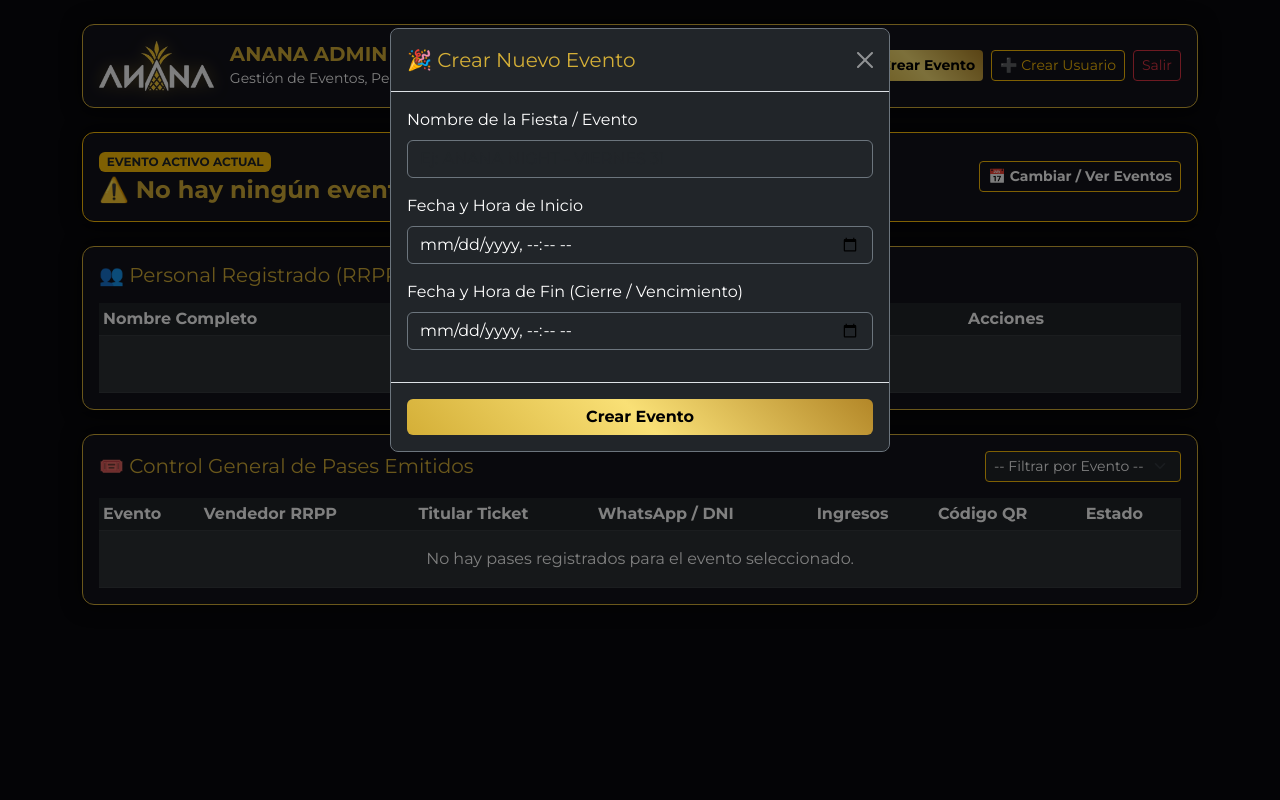
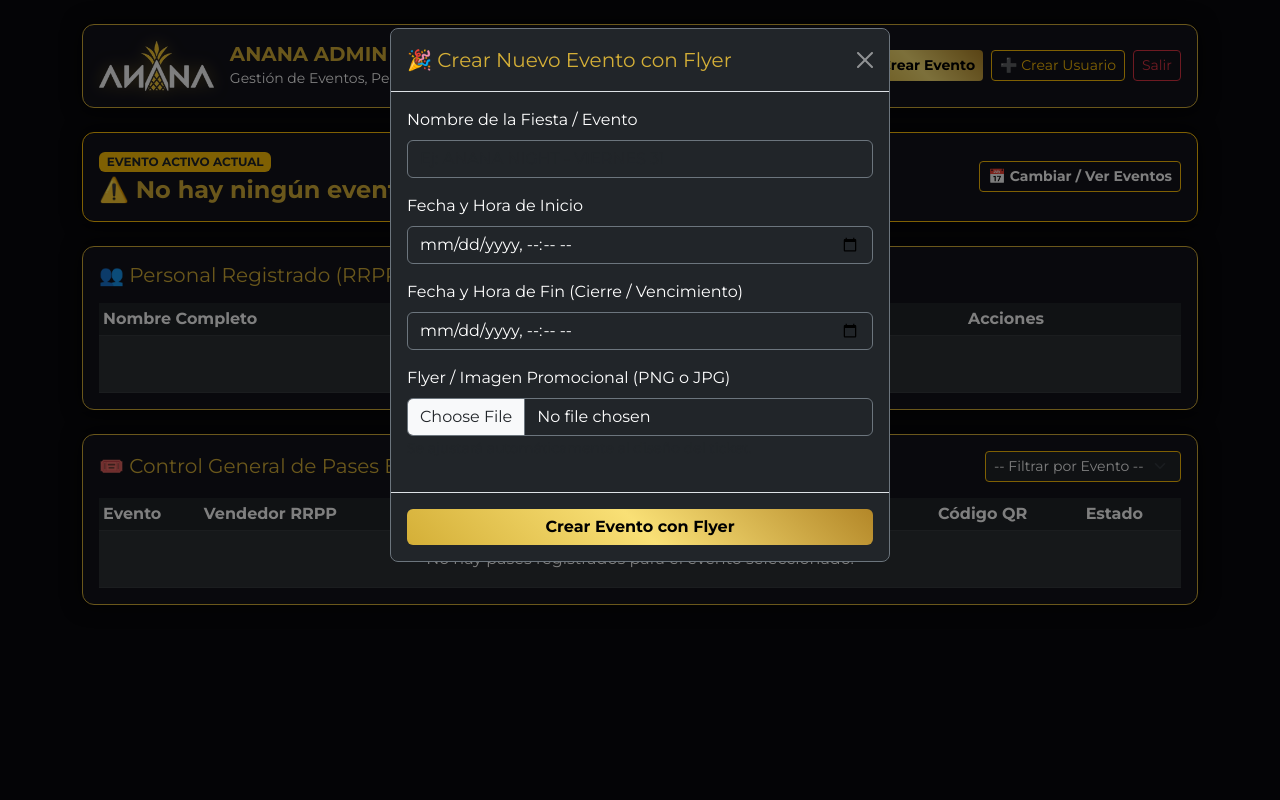
Before and after one commit to killerchipy723/casino_ticketjets, a Flask app: page /admin/dashboard in a window 1280 px wide, after a click on "🎉 Crear Evento". Run offline with Flask 3, Linux system fonts and the light colour scheme; the visitor is signed in with stand-in values (Sample User, id 1); data that the repository does not hold is empty; parts of the project's set-up code (start-up, migrations or seed data) failed here and were passed over.

Commit message:
ok tickets con logo

```diff
--- a/models.py
+++ b/models.py
@@ -15,8 +15,9 @@ class Evento(db.Model):
     nombre = db.Column(db.String(150), nullable=False)
     fecha_inicio = db.Column(db.DateTime, nullable=False)
     fecha_fin = db.Column(db.DateTime, nullable=False)
-    estado = db.Column(db.String(20), nullable=False, default='activo') # 'activo', 'finalizado', 'pausado'
+    estado = db.Column(db.String(20), default='activo')
     es_evento_actual = db.Column(db.Boolean, default=False)
+    imagen_flyer = db.Column(db.String(255), nullable=True) # <--- Nueva columna para la imagen
 
     # Relaciones de Ticketing VIP
     tickets = db.relationship('TicketQR', backref='evento', lazy=True, cascade="all, delete-orphan")
--- a/routes.py
+++ b/routes.py
@@ -15,6 +15,8 @@ from reportlab.lib import colors
 from reportlab.lib.utils import ImageReader
 from reportlab.platypus import SimpleDocTemplate, Paragraph, Spacer, Image, Table, TableStyle
 from reportlab.lib.styles import getSampleStyleSheet, ParagraphStyle
+from werkzeug.utils import secure_filename
+import os
 
 # --- DECORADOR DE ROLES ---
 def login_required(roles=None):
@@ -270,6 +272,23 @@ def registrar_rutas(app):
         except:
             pass
 
+        # --- FLYER DINÁMICO DEL EVENTO ---
+        if ticket.evento and ticket.evento.imagen_flyer:
+            flyer_path = os.path.join('static', 'uploads', ticket.evento.imagen_flyer)
+            if os.path.exists(flyer_path):
+                try:
+                    img_read = ImageReader(flyer_path)
+                    orig_w, orig_h = img_read.getSize()
+
+                    max_w = 180
+                    aspect_ratio = orig_h / orig_w
+                    new_h = max_w * aspect_ratio
+
+                    story.append(Image(flyer_path, width=max_w, height=new_h))
+                    story.append(Spacer(1, 10))
+                except Exception as e:
+                    print(f"Error al cargar flyer en PDF: {e}")
+
         evento_nombre = ticket.evento.nombre if ticket.evento else "ANANA CLUB"
         story.append(Paragraph(f"{evento_nombre} — VIP PASS", estilo_titulo))
         story.append(Paragraph("PRESENTAR ESTE QR EN PUERTA", estilo_sub))
@@ -307,7 +326,6 @@ def registrar_rutas(app):
 
         doc.build(story)
 
-        import os
         if os.path.exists(qr_path):
             os.remove(qr_path)
 
@@ -431,8 +449,19 @@ def registrar_rutas(app):
         f_inicio_str = request.form.get('fecha_inicio')
         f_fin_str = request.form.get('fecha_fin')
 
+        imagen_filename = None
+        if 'imagen_flyer' in request.files:
+            file = request.files['imagen_flyer']
+            if file and file.filename != '':
+                filename = secure_filename(file.filename)
+                upload_folder = 'static/uploads'
+                os.makedirs(upload_folder, exist_ok=True)
+
+                imagen_filename = f"flyer_{uuid.uuid4().hex[:6]}_{filename}"
+                file.save(os.path.join(upload_folder, imagen_filename))
+
         if not nombre or not f_inicio_str or not f_fin_str:
-            flash('Todos los campos del evento son obligatorios.', 'danger')
+            flash('Todos los campos obligatorios del evento son requeridos.', 'danger')
             return redirect(url_for('admin_dashboard'))
 
         try:
@@ -447,7 +476,8 @@ def registrar_rutas(app):
             fecha_inicio=f_inicio,
             fecha_fin=f_fin,
             estado='activo',
-            es_evento_actual=False
+            es_evento_actual=False,
+            imagen_flyer=imagen_filename
         )
         db.session.add(nuevo_evento)
         db.session.commit()
@@ -492,51 +522,3 @@ def registrar_rutas(app):
             activo=True
         )
         nuevo_usuario.set_password(password)
-        db.session.add(nuevo_usuario)
-        db.session.commit()
-
-        flash(f'✅ Usuario {username} creado con éxito.', 'success')
-        return redirect(url_for('admin_dashboard'))
-
-    @app.route('/admin/usuario/editar/<int:id>', methods=['POST'])
-    @login_required(roles=['admin'])
-    def editar_usuario(id):
-        usuario = Usuario.query.get_or_404(id)
-        nombre_completo = request.form.get('nombre_completo')
-        username = request.form.get('username', '').strip()
-        password = request.form.get('password', '').strip()
-        rol = request.form.get('rol', 'rrpp')
-
-        if not nombre_completo or not username:
-            flash('Nombre y Usuario son obligatorios.', 'danger')
-            return redirect(url_for('admin_dashboard'))
-
-        usuario_existente = Usuario.query.filter(Usuario.username == username, Usuario.id != id).first()
-        if usuario_existente:
-            flash('Ese nombre de usuario ya está ocupado.', 'danger')
-            return redirect(url_for('admin_dashboard'))
-
-        usuario.nombre_completo = nombre_completo
-        usuario.username = username
-        usuario.rol = rol
-
-        if password:
-            usuario.set_password(password)
-
-        db.session.commit()
-        flash(f'✅ Usuario {username} actualizado correctamente.', 'success')
-        return redirect(url_for('admin_dashboard'))
-
-    @app.route('/admin/usuario/eliminar/<int:id>')
-    @login_required(roles=['admin'])
-    def eliminar_usuario(id):
-        if id == session.get('usuario_id'):
-            flash('No puedes eliminar tu propio usuario activo.', 'danger')
-            return redirect(url_for('admin_dashboard'))
-
-        usuario = Usuario.query.get_or_404(id)
-        db.session.delete(usuario)
-        db.session.commit()
-
-        flash(f'🗑️ Usuario {usuario.username} eliminado correctamente.', 'success')
-        return redirect(url_for('admin_dashboard'))
--- a/templates/admin/dashboard_rrpp.html
+++ b/templates/admin/dashboard_rrpp.html
@@ -62,7 +62,7 @@
                     {% endif %}
                 </h4>
                 {% if evento_activo %}
-                    <small class="text-muted">
+                    <small class="text-white">
                         Vigencia:
                         {% if evento_activo.fecha_inicio is string %}{{ evento_activo.fecha_inicio }}{% else %}{{ evento_activo.fecha_inicio.strftime('%d/%m/%Y %H:%M') }}{% endif %} hs —
                         {% if evento_activo.fecha_fin is string %}{{ evento_activo.fecha_fin }}{% else %}{{ evento_activo.fecha_fin.strftime('%d/%m/%Y %H:%M') }}{% endif %} hs
@@ -189,9 +189,9 @@
 <div class="modal fade" id="modalNuevoEvento" tabindex="-1">
     <div class="modal-dialog">
         <div class="modal-content bg-dark text-white border-secondary">
-            <form method="POST" action="/admin/eventos/crear">
+            <form method="POST" action="/admin/eventos/crear" enctype="multipart/form-data">
     <div class="modal-header">
-                    <h5 class="modal-title text-gold">🎉 Crear Nuevo Evento</h5>
+        <h5 class="modal-title text-gold">🎉 Crear Nuevo Evento con Flyer</h5>
         <button type="button" class="btn-close btn-close-white" data-bs-dismiss="modal"></button>
     </div>
     <div class="modal-body text-start">
@@ -207,9 +207,14 @@
             <label class="form-label">Fecha y Hora de Fin (Cierre / Vencimiento)</label>
             <input type="datetime-local" name="fecha_fin" class="form-control bg-dark text-white border-secondary" required>
         </div>
+        <div class="mb-3">
+            <label class="form-label">Flyer / Imagen Promocional (PNG o JPG)</label>
+            <input type="file" name="imagen_flyer" accept="image/png, image/jpeg" class="form-control bg-dark text-white border-secondary">
+            <small class="text-muted">Se ajustará automáticamente al diseño del ticket.</small>
+        </div>
     </div>
     <div class="modal-footer">
-                    <button type="submit" class="btn btn-gold w-100">Crear Evento</button>
+        <button type="submit" class="btn btn-gold w-100">Crear Evento con Flyer</button>
     </div>
 </form>
         </div>
```
Also changed, not shown: static/uploads/flyer_4e209b_haloween.jpg (added). Lines whose indentation alone changed are shown as unchanged.
